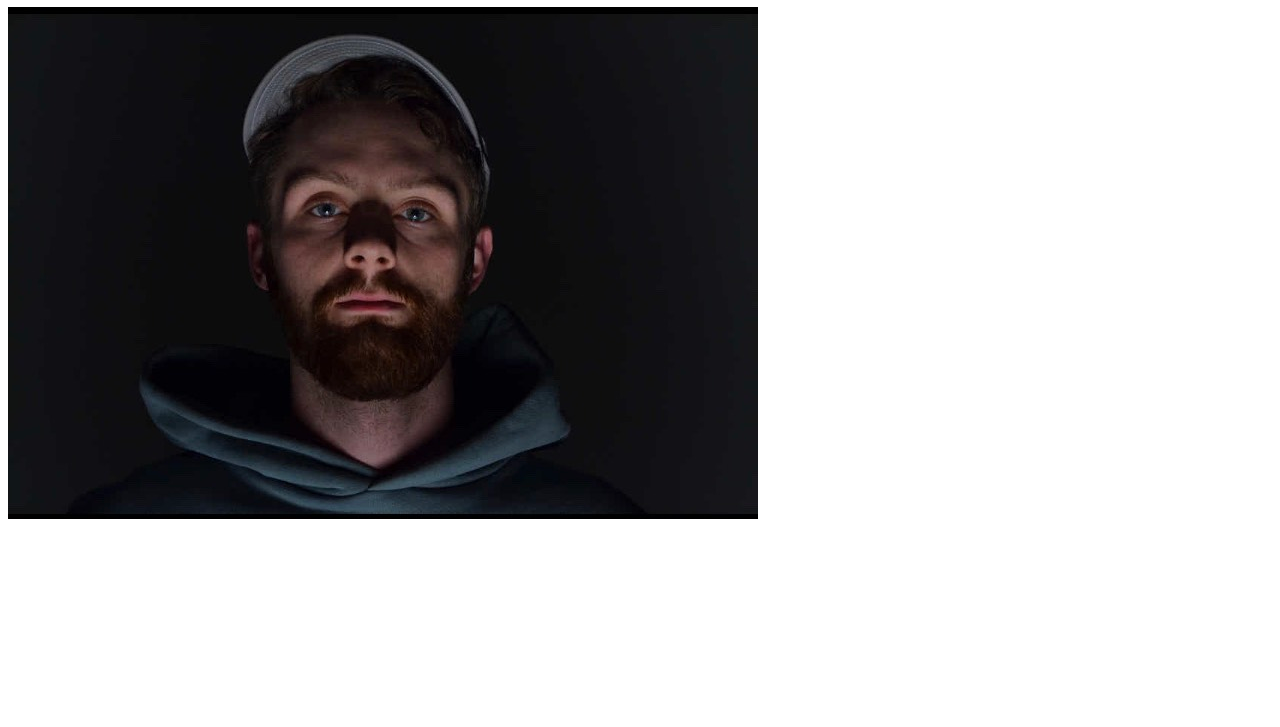
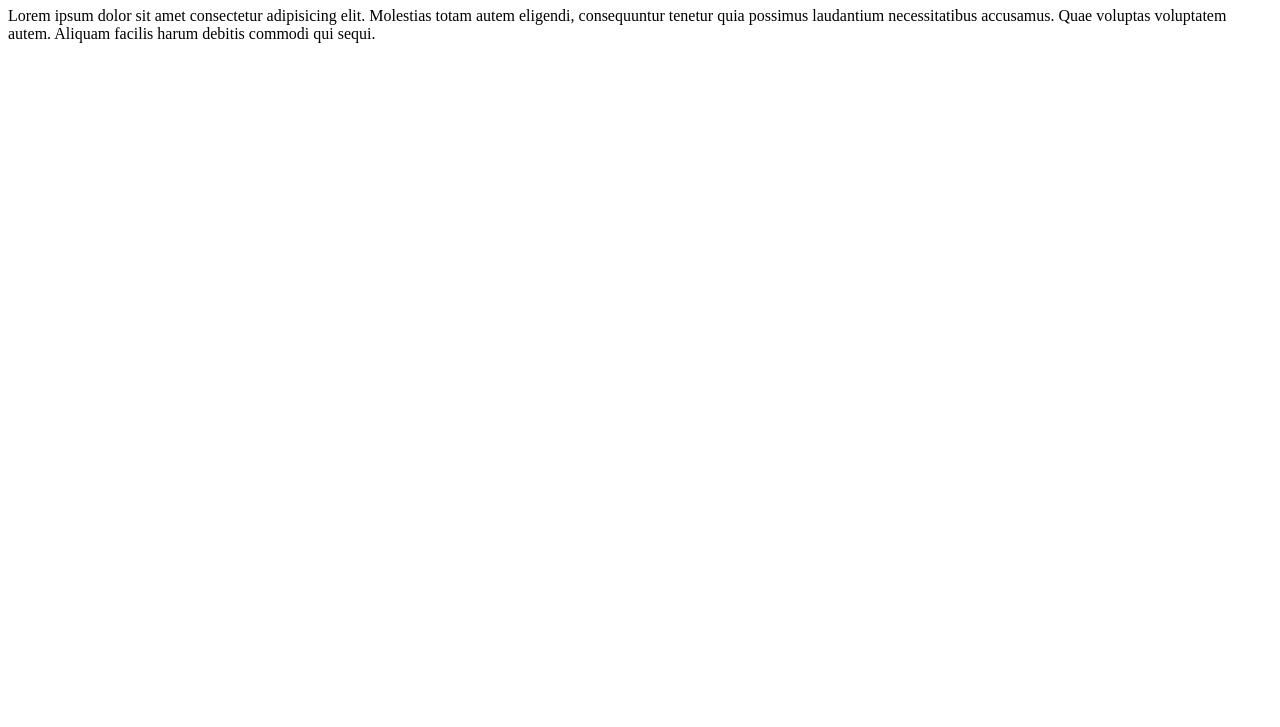
Before and after one commit to Pwhite95/in-class-demo, a plain HTML site: page index.html in a window 1280 px wide. Shown: the part 73-800 px from the top of the page. Drawn offline with Linux system fonts and the light colour scheme.

Commit message:
Updated content
Removed content and added placeholder.

```diff
--- a/index.html
+++ b/index.html
@@ -8,6 +8,7 @@
 
     <body>
     <h1>Patrick White</h1>
-    <img src="assets/patrick.jpg" alt="patrick">
+
+    <p>Lorem ipsum dolor sit amet consectetur adipisicing elit. Molestias totam autem eligendi, consequuntur tenetur quia possimus laudantium necessitatibus accusamus. Quae voluptas voluptatem autem. Aliquam facilis harum debitis commodi qui sequi. </p>
     </body>
     </html>
```
